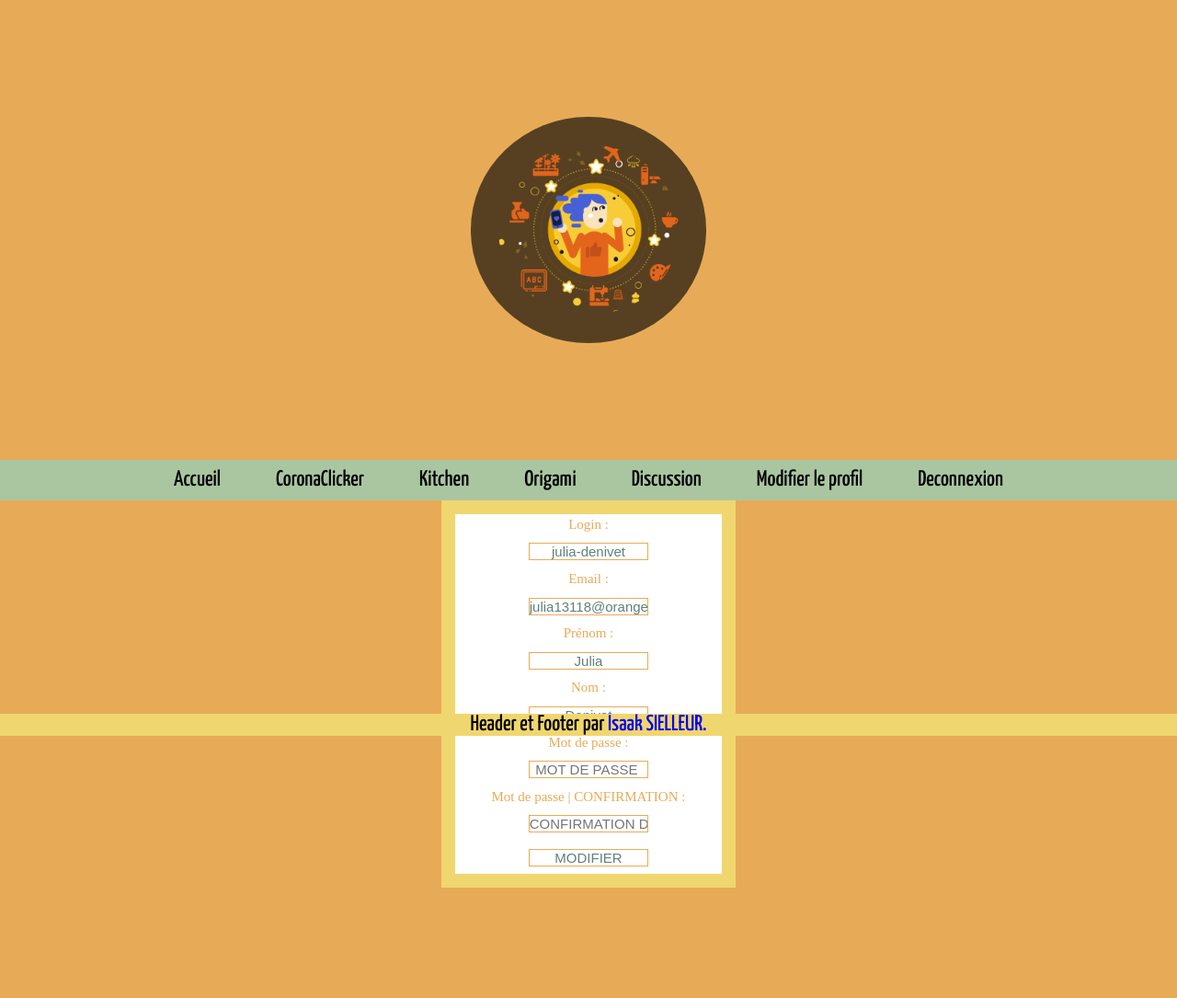
After one commit to etienne-kher/Confinement, a PHP site: page /profil.php in a window 1280 px wide. The commit adds this page. Shown: the whole page at 92% size. Run offline with PHP 8.4, Linux system fonts and the light colour scheme; a user stored in the database is signed in; data comes from the database, SQL or seed files in the repository.

Commit message:
Commit profil + Maquette BDD

```diff
--- a/fonctions/function_profile.php
+++ b/fonctions/function_profil.php
@@ -6,7 +6,9 @@ class profile
     private $host = "localhost";
     private $username = "root";
     private $password = "";
-    private $db = "boutique";
+    private $db = "rush";
+
+
 
 
     public function modif_profil($login, $email, $prenom, $nom, $password)
@@ -26,7 +28,7 @@ class profile
                     $sql = "UPDATE utilisateurs SET login = '".$_POST['login']."' WHERE id = '".$_SESSION['id']."'";
                     mysqli_query($connexion, $sql);
                     $_SESSION['login'] = $_POST['login'];
-                    echo "Vos données bien été modifié !";
+
                 }
                 else
                 {
@@ -39,7 +41,7 @@ class profile
                 $passe = password_hash($_POST['passe'], PASSWORD_DEFAULT);
                 $sql = "UPDATE utilisateurs SET password = '$passe' WHERE id = '".$_SESSION['id']."'";
                 mysqli_query($connexion, $sql);
-                echo "Vos données bien été modifié !";
+
 
             }
 
@@ -47,14 +49,14 @@ class profile
             {
                 $sql = "UPDATE utilisateurs SET prenom ='".$_POST['prenom']."' WHERE id = '".$_SESSION['id']."'";
                 mysqli_query($connexion, $sql);
-                echo "Vos données bien été modifié !";
+
             }
 
             if($_POST['nom'] != $nom)
             {
                 $sql = "UPDATE utilisateurs SET nom = '".$_POST['nom']."' WHERE id = '".$_SESSION['id']."'";
                 mysqli_query($connexion, $sql);
-                echo "Vos données bien été modifié !";
+
             }
 
             if($_POST['email'] != $email)
@@ -69,7 +71,7 @@ class profile
                     {
                         $sql = "UPDATE utilisateurs SET email = '".$_POST['email']."' WHERE id = '".$_SESSION['id']."'";
                         mysqli_query($connexion	, $sql);
-                        echo "Vos données bien été modifié !";
+
                     }
                     else
                     {
@@ -81,7 +83,7 @@ class profile
                     echo "Veuillez remplir correctement votre email";
                 }
             }
-
+            header('location: profil.php');
         }
     }
 
--- /dev/null
+++ b/profil.php
@@ -0,0 +1,63 @@
+<?php
+
+
+
+?>
+
+<!DOCTYPE html>
+<html lang="FR">
+
+<head>
+    <meta charset="UTF-8">
+    <link rel="stylesheet" href="style.css">
+    <link rel="shortcut icon" type="image/x-icon" href="Logo.png">
+    <link
+        href="https://fonts.googleapis.com/css2?family=Acme&family=Amatic+SC:wght@700&family=Yanone+Kaffeesatz:wght@500&display=swap"
+        rel="stylesheet">
+    <title>Confinement Vie</title>
+</head>
+
+<body id="body-profil">
+    <?php include "header.php";
+     require "fonctions/function_profil.php";
+     $var = new profile;
+     $connexion = mysqli_connect('localhost','root','','rush');
+     $sql = "SELECT * FROM utilisateurs WHERE id='".$_SESSION['id']."'";
+     $query = mysqli_query($connexion,$sql);
+     $data = mysqli_fetch_assoc($query);
+    ?>
+    <main id="main-profil">
+        <form id="form-profil" method="post">
+
+
+
+            <label class="label-profil">Login :</label>
+            <input type="text" name="login" value="<?php echo $data['login'] ?>" placeholder="Login" class="input-profil" />
+
+            <label class="label-profil">Email :</label>
+            <input type="text" name="email" value="<?php echo $data['email'] ?>" placeholder="Email" class="input-profil" />
+
+            <label class="label-profil">Prénom :</label>
+            <input type="text" name="prenom" value="<?php echo $data['prenom'] ?>" placeholder="Prénom" class="input-profil" />
+
+            <label class="label-profil">Nom :</label>
+            <input type="text" name="nom" value="<?php echo $data['nom'] ?>" placeholder="Nom" class="input-profil" />
+
+            <label class="label-profil">Mot de passe :</label>
+            <input type="password" name="passe"  placeholder="MOT DE PASSE " class="input-profil" />
+
+            <label class="label-profil">Mot de passe | CONFIRMATION :</label>
+            <input type="password" name="passe2"  placeholder="CONFIRMATION DE MOT DE PASSE" class="input-profil" />
+
+
+            <input type="submit" name="modifier_profil" value="MODIFIER" class="input-profil" />
+            <?php
+			$var->modif_profil($data['login'], $data['email'], $data['prenom'], $data['nom'], $data['password']);
+		?>
+
+        </form>
+    </main>
+    <?php include "footer.php"; ?>
+</body>
+
+</html>
--- a/style.css
+++ b/style.css
@@ -472,3 +472,63 @@ details[open] summary:hover::after {
 
 
 /*------------------------------------------------FOOTER GENERAL---------------------------------------------------------*/
+
+/* PAGE PROFIL */
+
+
+#body-profil
+{
+	background-color: #E7AB57;
+}
+
+
+#main-profil
+{
+	width: 100%;
+	display: flex;
+	flex-direction: column;
+	justify-content: center;
+	align-items: center;
+}
+
+
+#form-profil
+{
+    display: flex;
+    flex-direction: column;
+    align-items: center;
+    justify-content: center;
+    width: 25%;
+    height: 50%;
+    border: 15px solid #F0D66E;
+    background-color: white;
+}
+
+.label-profil
+{
+    display: flex;
+    flex-direction: row;
+    justify-content: center;
+    align-items: center;
+    text-align: center;
+    font-size: 15px;
+    color: #E7AB57;
+    margin: 1% 0;
+
+}
+
+.input-profil
+{
+    display: flex;
+    flex-direction: row;
+    justify-content: center;
+    align-items: center;
+    border: 1px solid #E7AB57;
+    background-color: white;
+    width: 45%;
+    height: 25%;
+    margin: 3% 0;
+    text-align: center;
+    color: #5F807D;
+    font-size: 15px;
+}
```
Also changed, not shown: 1 other file.
